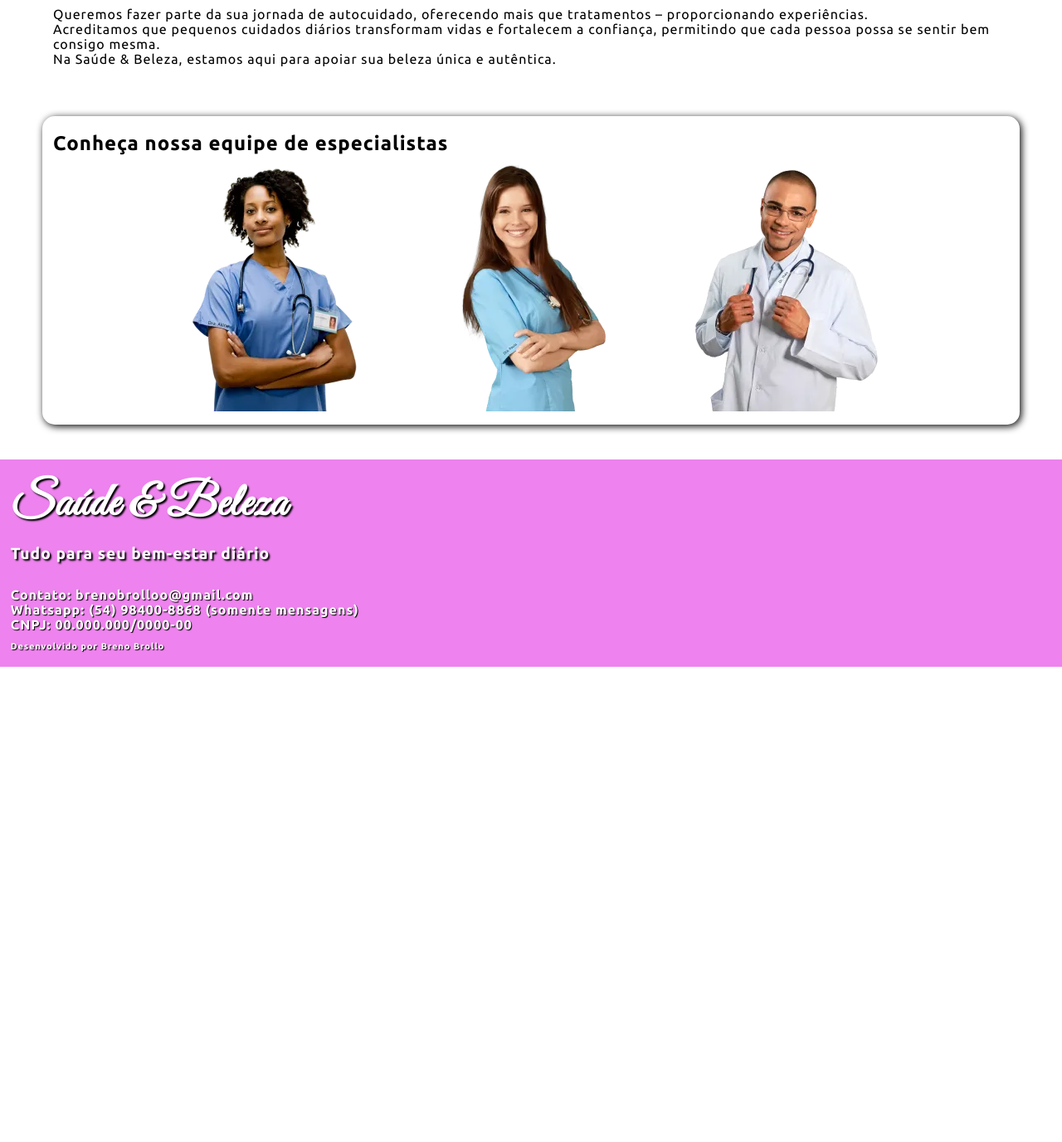
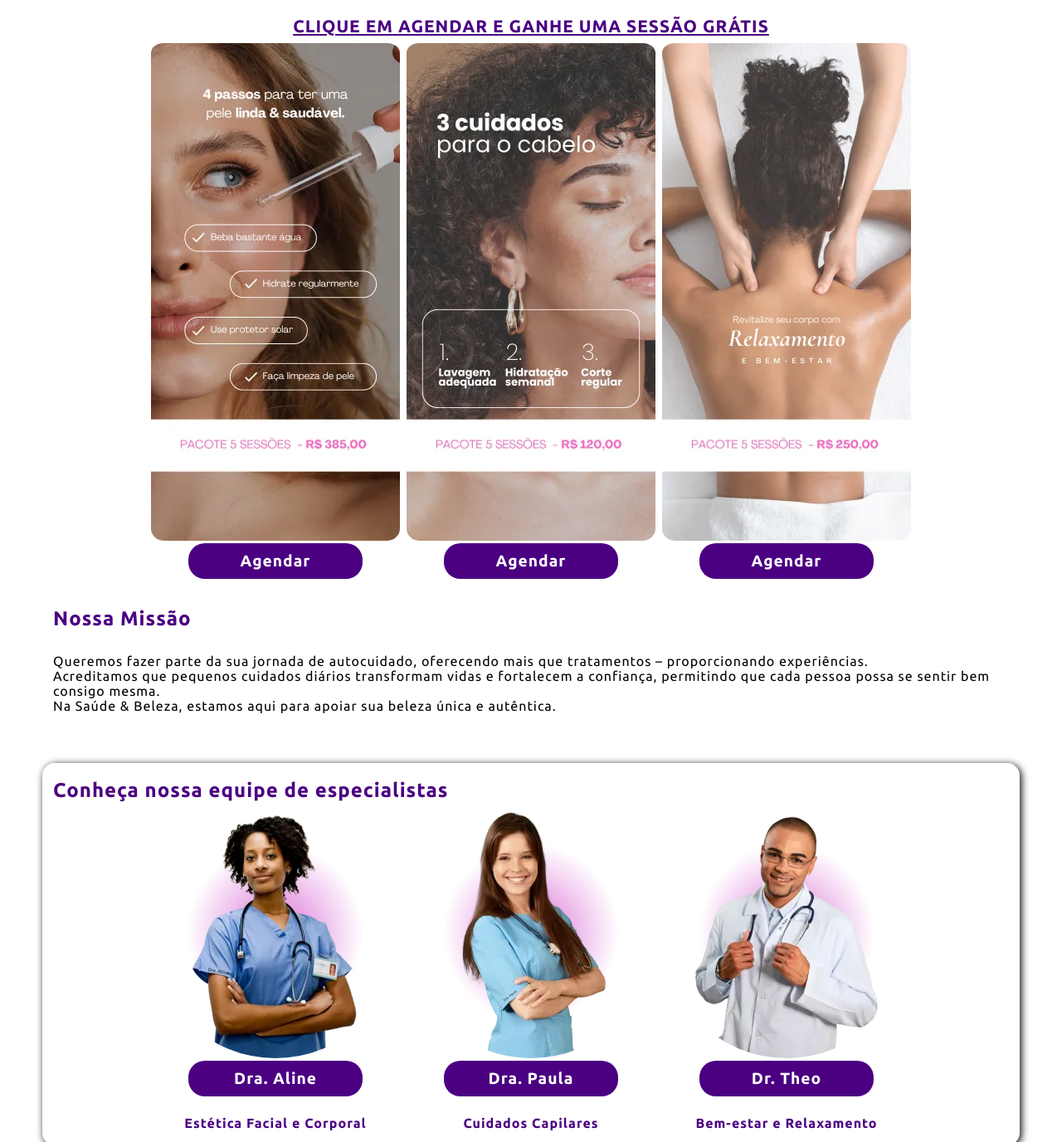
Before and after one commit to Bbrollo/Site-saude-e-beleza, a plain HTML site: page index.html in a window 1280 px wide. Shown: the part 1423-2800 px from the top of the page at 83% size. Before the commit the page ends 2227 px from the top, so only its background shows below. Drawn offline with Linux system fonts and the light colour scheme.

Commit message:
Alteração de layout

```diff
--- a/css/estilo.css
+++ b/css/estilo.css
@@ -28,7 +28,7 @@ html{
 }
 
 header{
-    background-color: var(--violt);
+    background: linear-gradient(var(--violt), var(--orchd), var(--orchd));
     color: var(--branco);
     padding: auto;
     padding-top: 10px;
@@ -40,7 +40,7 @@ header{
 
 @media(min-width: 320px) and (max-width: 820px){
     header{
-        background-color: var(--violt);
+        background: linear-gradient(var(--violt), var(--orchd), var(--orchd));
         color: var(--branco);
         padding: auto;
         padding-top: 10px;
@@ -65,12 +65,23 @@ a{
 }
 
 a:hover{
-    color: var(--cinza);
+    background-color: var(--viodk);
+}
+
+.btn{
+    display: block;
+    width: 160px;
+    background: var(--indig);
+    padding: 10px 25px 10px 25px;
+    border-radius: 20px;
+    font-size: 1.2em;
+    margin: auto;
+    text-align: center;
 }
 
 
 footer{
-    background-color: var(--violt);
+    background: linear-gradient( var(--orchd), var(--orchd), var(--violt));
     color: var(--branco);
     padding: 1%;
     text-align: left;
@@ -103,10 +114,13 @@ aside{
 h1{
     font-size: 2em;
     margin-top: 3%;
+    color: var(--indig);
 }
 
 h2{
     font-size: 1.5em;
+    color: var(--indig);
+
 }
 
 h3{
@@ -130,11 +144,30 @@ img{
     padding-top: 1%;
     border-radius: 15px;
 }
+.img-site{
+    width: 100%;
+    padding-top: 1%;
+    background: radial-gradient(var(--orchd), var(--branco), var(--branco));
+    border-radius: 100%;
+
+}
 
 /*Configs de paragrafos*/
 p{
     padding-top: 5px;
     padding-bottom: 5px;
+}
+p.especialistas{
+    text-align: center;
+    color: var(--indig);
+    font-weight: bold;
+}
+p#servicos{
+    text-align: center;
+    color: var(--indig);
+    font-weight: bold;
+    font-size: 1.3em;
+    text-decoration: underline;
 }
 /*Paragrafos mobile*/
 @media(min-width: 320px) and (max-width: 820px){
@@ -248,7 +281,7 @@ ul{
     margin: auto;
     text-align: center;
     padding: 1%;
-    background-color: var(--violt);
+    background-color: rgba(238,130,238, 0.15);
     border-radius: 10px;
 }
 
@@ -256,7 +289,7 @@ ul{
     div.video{
         position: relative;
         padding-bottom: 50%;
-        background-color: var(--violt);
+        background-color: rgba(238,130,238, 0.15);
         border-radius: 10px;
     }
     div.video > iframe{
@@ -276,6 +309,8 @@ ul{
     position: fixed;
     text-align: center;
     margin: 6em;
+    color: var(--indig);
+    text-shadow: 1px 1px 1px var(--branco);
 }
 @media(min-width: 320px) and (max-width: 820px){
     #whats{
@@ -289,5 +324,7 @@ ul{
     margin-right: 9px;
     font-size: 0.9em;
     z-index: 2;
+    color: var(--indig);
+    text-shadow: 1px 1px 1px var(--branco);
     }
 }
--- a/index.html
+++ b/index.html
@@ -22,7 +22,7 @@
     </header>
 
     <div id="whats">
-        <p><strong>Agende sua Avaliação</strong></p>
+        <p><strong>Posso ajudar?</strong></p>
         <a href="https://api.whatsapp.com/send?phone=5554984008868&text=Ol%C3%A1,%20gostaria%20de%20fazer%20o%20seguinte%20pedido:" target="_blank">
         <img src="img/whats.webp" alt="WhatsApp">
         </a>
@@ -31,7 +31,7 @@
     <!--Topo complementar-->
     <section class="grid-conteudo">
         <div class="grid">
-            <div><img src="img/topo-site.webp" alt="Enfermeira saúde e beleza"></div>
+            <div><img class="img-site" src="img/topo-site.webp" alt="Enfermeira saúde e beleza"></div>
             <div>
                 <h1>Agende sua avaliação hoje mesmo</h1>
                 <br>
@@ -40,6 +40,8 @@
                     O autocuidado é um ato de amor próprio, priorize-se e cuide de si mesmo. <br>
                     Descubra como o bem-estar pessoal pode irradiar em todas as áreas da sua vida.
                 </p>
+                <br>
+                <a class="btn" href="#">Agendar Avaliação</a>
             </div>
         </div>
     </section>
@@ -58,9 +60,13 @@
             </p>
 
             <br>
-            <div class="video"><iframe width="560" height="315" src="https://www.youtube.com/embed/nsjNbTM_Bdo?si=jcs7O6-Yqq--cgUv" title="YouTube video player" frameborder="0" allow="accelerometer; autoplay; clipboard-write; encrypted-media; gyroscope; picture-in-picture; web-share" referrerpolicy="strict-origin-when-cross-origin" allowfullscreen></iframe></div>
+            <div class="video">
+                <iframe width="560" height="315" src="https://www.youtube.com/embed/nsjNbTM_Bdo?si=jcs7O6-Yqq--cgUv" title="YouTube video player" frameborder="0" allow="accelerometer; autoplay; clipboard-write; encrypted-media; gyroscope; picture-in-picture; web-share" referrerpolicy="strict-origin-when-cross-origin" allowfullscreen></iframe>
+
+            </div>
             <br>
-
+            <a class="btn" href="#">Saiba Mais</a>
+            <br>
             <h2>Nossos Serviços</h2>
             <br>
             <p>
@@ -73,19 +79,48 @@
 
                 <li><strong>Consultoria de Autocuidado:</strong> Oferecemos sessões para quem deseja criar uma rotina de beleza e saúde personalizada, entendendo o que é essencial para alcançar um equilíbrio no dia a dia.</li><br>
             </ul>
+            <br>
+            <!--Exibindo o preço dos serviços mesmo com o nome grid-equipe-->
+            <p id="servicos">CLIQUE EM AGENDAR E GANHE UMA SESSÃO GRÁTIS</p>
+            <section class="grid-equipe">
+                <div class="grid-equipe-sb">
+                    <div>
+                        <img src="img/facial.webp" alt="Facial">
+                        <br>
+                        <a class="btn" href="#">
+                            Agendar
+                        </a>
+                        <br>
+                    </div>
+                    <div>
+                        <img src="img/cabelo.webp" alt="Cabelo">
+                        <br>
+                        <a class="btn" href="#">
+                            Agendar
+                        </a>
+                        <br>
+
+                    </div>
+                    <div>
+                        <img src="img/relaxamento.webp" alt="Funcionario 3">
+                        <br>
+                        <a class="btn" href="#">
+                            Agendar
+                        </a>
+                        <br>
+
+                    </div>
+                </div>
+            </section>
             </p>
-
             <h2>Nossa Missão</h2>
             <br>
-
             <p>
-            Queremos fazer parte da sua jornada de autocuidado, oferecendo mais que tratamentos – proporcionando experiências.
-            <br>
-            Acreditamos que pequenos cuidados diários transformam vidas e fortalecem a confiança, permitindo que cada pessoa possa se sentir bem consigo mesma.
-            <br>
-            Na Saúde & Beleza, estamos aqui para apoiar sua beleza única e autêntica.
-
-
+                Queremos fazer parte da sua jornada de autocuidado, oferecendo mais que tratamentos – proporcionando experiências.
+                <br>
+                Acreditamos que pequenos cuidados diários transformam vidas e fortalecem a confiança, permitindo que cada pessoa possa se sentir bem consigo mesma.
+                <br>
+                Na Saúde & Beleza, estamos aqui para apoiar sua beleza única e autêntica.
             </p>
 
         </article>
@@ -103,10 +138,34 @@
 
             <div class="grid-equipe-sb">
 
-                <div><img src="img/equipe1.webp" alt="Funcionario 1"></div>
-                <div><img src="img/equipe2.webp" alt="Funcionario 2"></div>
-                <div><img src="img/equipe3.webp" alt="Funcionario 3"></div>
 
+                <div>
+                    <img class="img-site" src="img/equipe1.webp" alt="Funcionario 1">
+                    <br>
+                    <a class="btn" href="#">
+                        Dra. Aline
+                    </a>
+                    <br>
+                    <p class="especialistas">Estética Facial e Corporal</p>
+                </div>
+                <div>
+                    <img class="img-site" src="img/equipe2.webp" alt="Funcionario 2">
+                    <br>
+                    <a class="btn" href="#">
+                        Dra. Paula
+                    </a>
+                    <br>
+                    <p class="especialistas">Cuidados Capilares</p>
+                </div>
+                <div>
+                    <img class="img-site" src="img/equipe3.webp" alt="Funcionario 3">
+                    <br>
+                    <a class="btn" href="#">
+                        Dr. Theo
+                    </a>
+                    <br>
+                    <p class="especialistas">Bem-estar e Relaxamento</p>
+                </div>
             </div>
 
         </section>
```
Also changed, not shown: img/cabelo.webp (added), img/facial.webp (added), img/relaxamento.webp (added).
